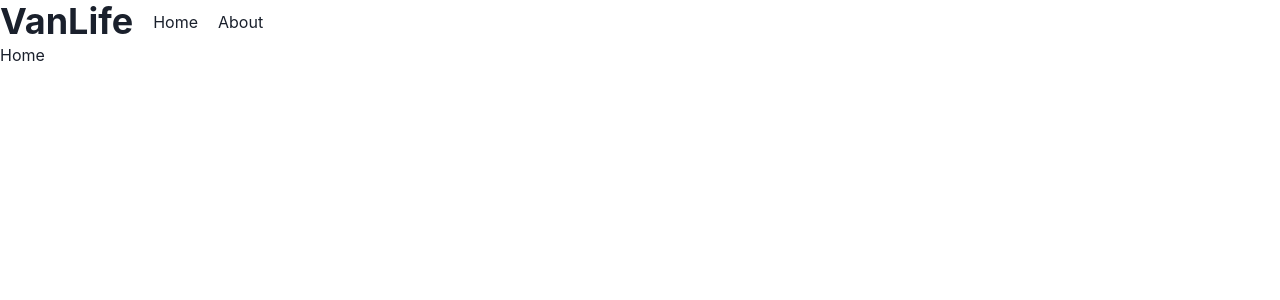
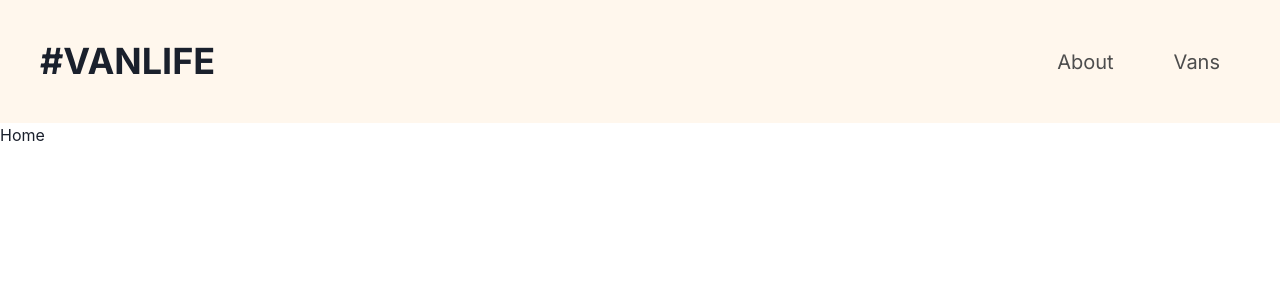
Before and after one commit to J-David-Baxter/vanLife, a React (Vite) app: page / in a window 1280 px wide. Shown: the top 300 px of the page. Built offline with nearby package versions, Linux system fonts and the light colour scheme.

Commit message:
Import font, style nav

```diff
--- a/index.html
+++ b/index.html
@@ -3,6 +3,9 @@
   <head>
     <meta charset="UTF-8" />
     <link rel="icon" type="image/svg+xml" href="/vite.svg" />
+    <link rel="preconnect" href="https://fonts.googleapis.com">
+    <link rel="preconnect" href="https://fonts.gstatic.com" crossorigin>
+    <link href="https://fonts.googleapis.com/css2?family=Inter:wght@400;600;700&display=swap" rel="stylesheet">
     <meta name="viewport" content="width=device-width, initial-scale=1.0" />
     <title>Vite + React</title>
   </head>
--- a/src/components/Nav.jsx
+++ b/src/components/Nav.jsx
@@ -4,10 +4,12 @@ import { Link as RouterLink } from "react-router-dom"
 
 const Nav = () => {
   return (
-    <Flex gap={5} align='center'>
-        <Heading>VanLife</Heading>
-        <Link as={RouterLink} to="/" >Home</Link>
-        <Link as={RouterLink} to="/about" >About</Link>
+    <Flex gap={10} align='center' backgroundColor='#FFF7ED' p={10} fontFamily='Inter'>
+        <Link as={RouterLink} to="/" mr='auto' _hover={{textDecoration: 'none'}}>
+            <Heading fontFamily='Inter'>#VANLIFE</Heading>
+        </Link>
+        <Link as={RouterLink} to="/about" fontSize={20} color='#4D4D4D' mr={5}>About</Link>
+        <Link as={RouterLink} to="/vans" fontSize={20} color='#4D4D4D' mr={5}>Vans</Link>
     </Flex>
   )
 }
```
